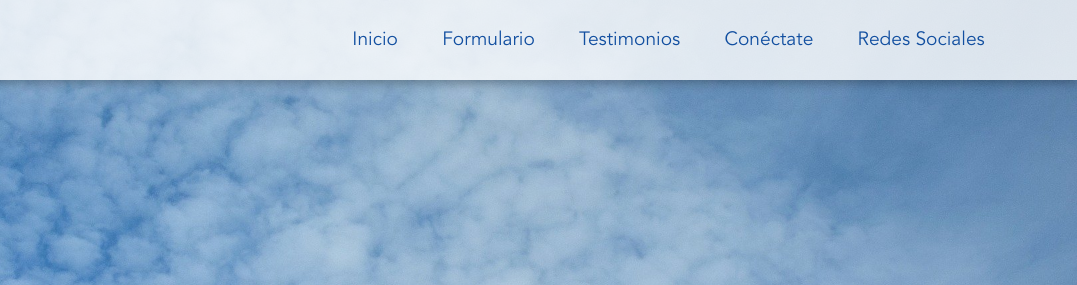
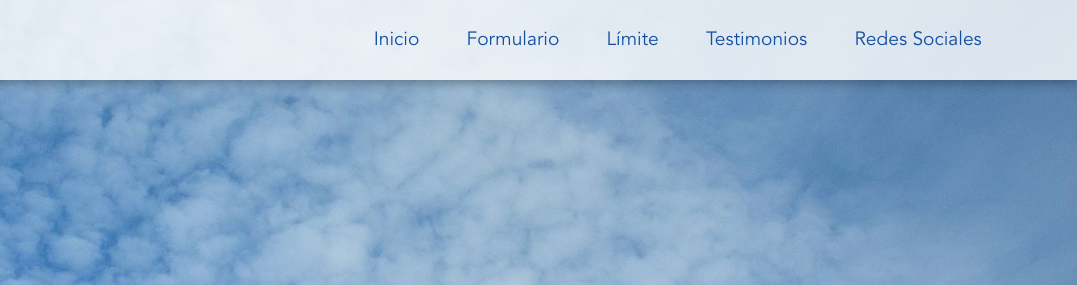
Before and after one commit to IngenioInnato/WSP-BateriasTesla, a website: page index.html in a window 1280 px wide. Shown: the top 285 px of the page, 203-1280 px from the left. Drawn offline with nearby package versions, Linux system fonts and the light colour scheme.

Commit message:
Agregados cambios y mejoras

```diff
--- a/index.html
+++ b/index.html
@@ -75,8 +75,8 @@
             <ul class="anchor pl-0">
             <li class="anchor__item"><a href="#S2">Inicio</a></li>
             <li class="anchor__item"><a href="#S3">Formulario</a></li>
-            <li class="anchor__item"><a href="#S5">Testimonios</a></li>
-            <li class="anchor__item"><a href="#S8">Conéctate</a></li>
+            <li class="anchor__item"><a href="#S4">Límite</a></li>
+            <li class="anchor__item"><a href="#S7">Testimonios</a></li>
             <li class="anchor__item"><a href="#footer">Redes Sociales</a></li>
           </ul>
         </div>
```
